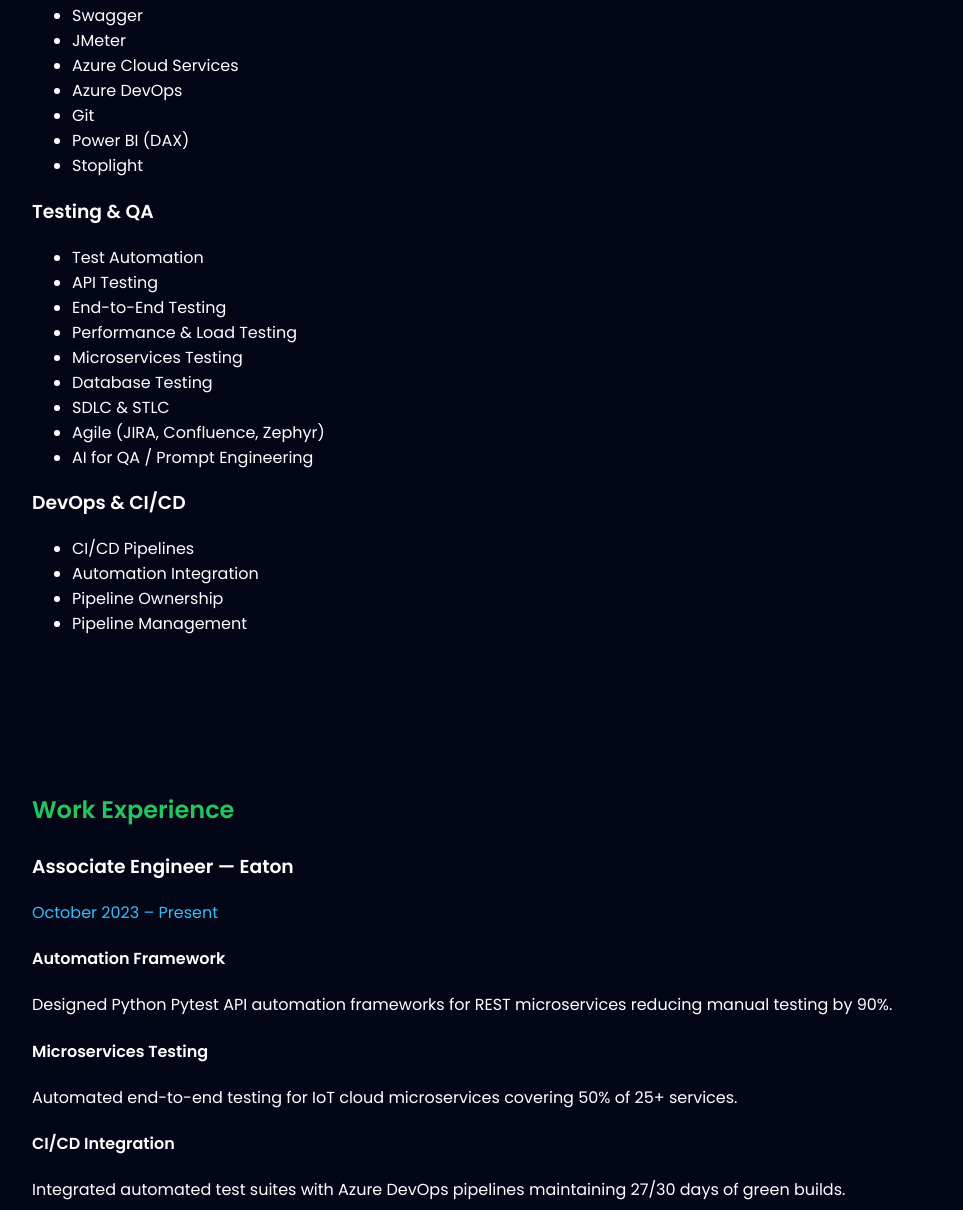
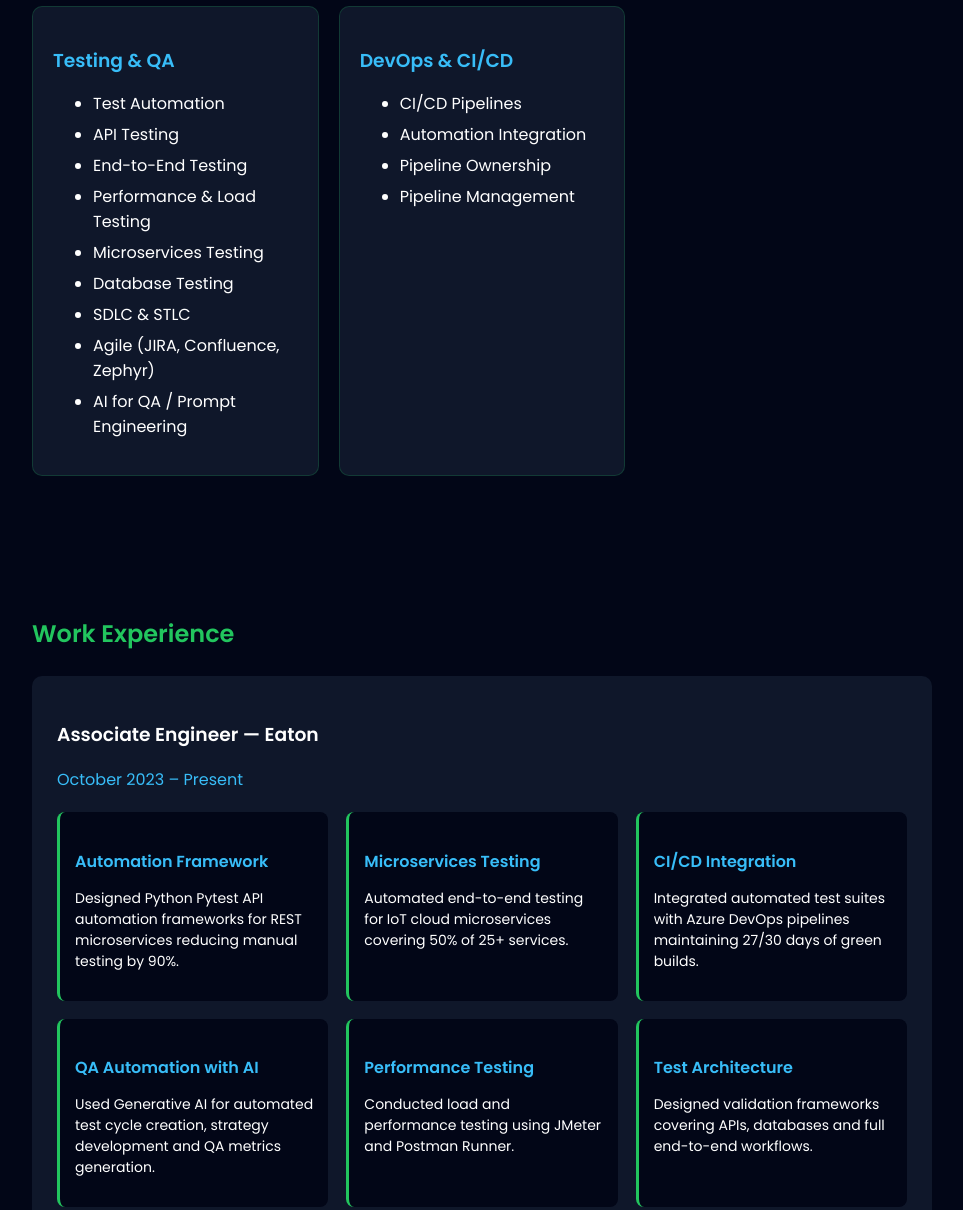
Before and after one commit to vaish2508/vaishnavi_SDET_portfolio, a plain HTML site: page index.html in a window 1280 px wide. Shown: the part 1795-3005 px from the top of the page, without its empty margins (158-1121 px from the left). Drawn offline with Linux system fonts and the light colour scheme.

Commit message:
Add skills and experience grid styles

```diff
--- a/style.css
+++ b/style.css
@@ -193,3 +193,106 @@
 }
 
 }
+
+/* SKILLS GRID */
+
+.skills-grid{
+
+display:grid;
+
+grid-template-columns:repeat(auto-fit,minmax(220px,1fr));
+
+gap:20px;
+
+}
+
+.skill-card{
+
+background:#0f172a;
+
+padding:20px;
+
+border-radius:10px;
+
+border:1px solid rgba(34,197,94,0.2);
+
+transition:0.3s;
+
+}
+
+.skill-card:hover{
+
+transform:translateY(-5px);
+
+box-shadow:0 0 15px rgba(34,197,94,0.4);
+
+}
+
+.skill-card h3{
+
+color:#38bdf8;
+
+margin-bottom:10px;
+
+}
+
+.skill-card li{
+
+margin-bottom:6px;
+
+}
+
+
+/* EXPERIENCE GRID */
+
+.experience-card{
+
+background:#0f172a;
+
+padding:25px;
+
+border-radius:10px;
+
+}
+
+.exp-grid{
+
+display:grid;
+
+grid-template-columns:repeat(auto-fit,minmax(250px,1fr));
+
+gap:18px;
+
+margin-top:20px;
+
+}
+
+.exp-block{
+
+background:#020617;
+
+padding:15px;
+
+border-radius:8px;
+
+border-left:3px solid #22c55e;
+
+}
+
+.exp-block h4{
+
+color:#38bdf8;
+
+margin-bottom:6px;
+
+font-size:16px;
+
+}
+
+.exp-block p{
+
+font-size:14px;
+
+line-height:1.5;
+
+}
```
